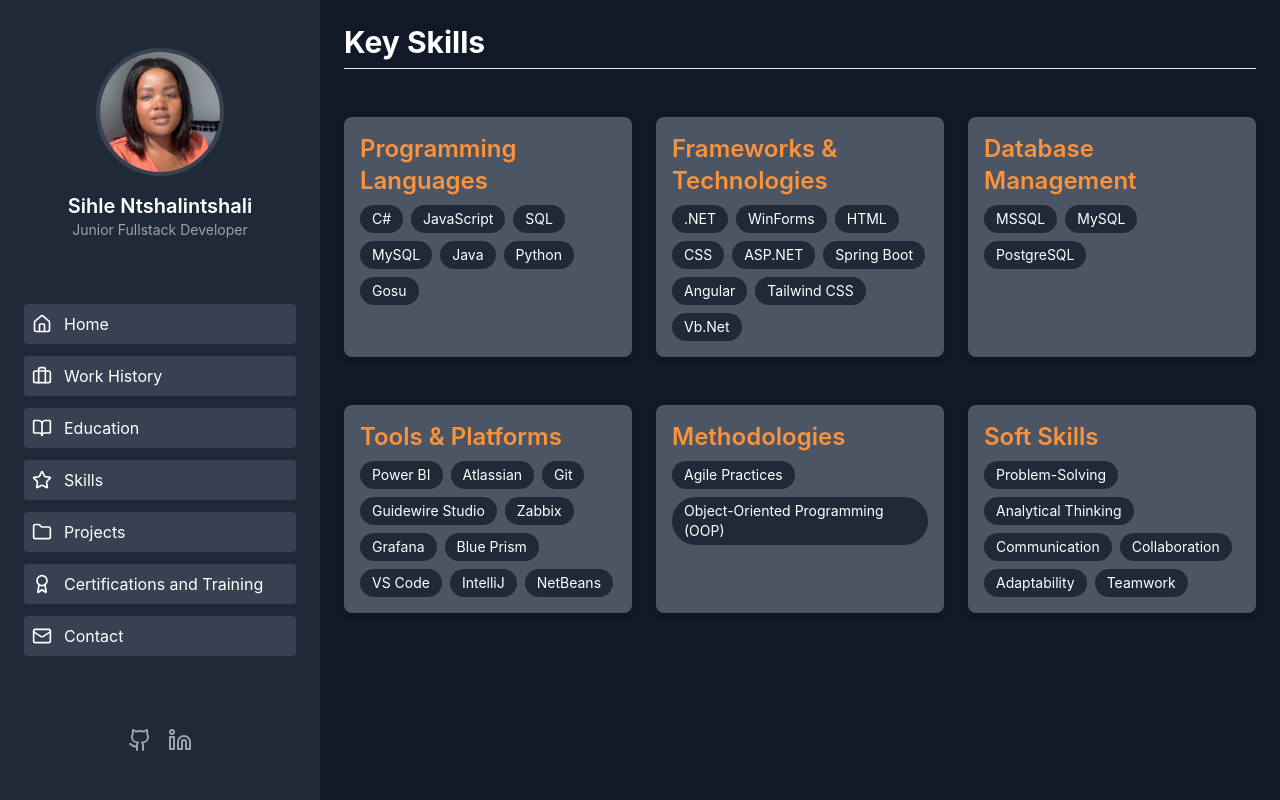
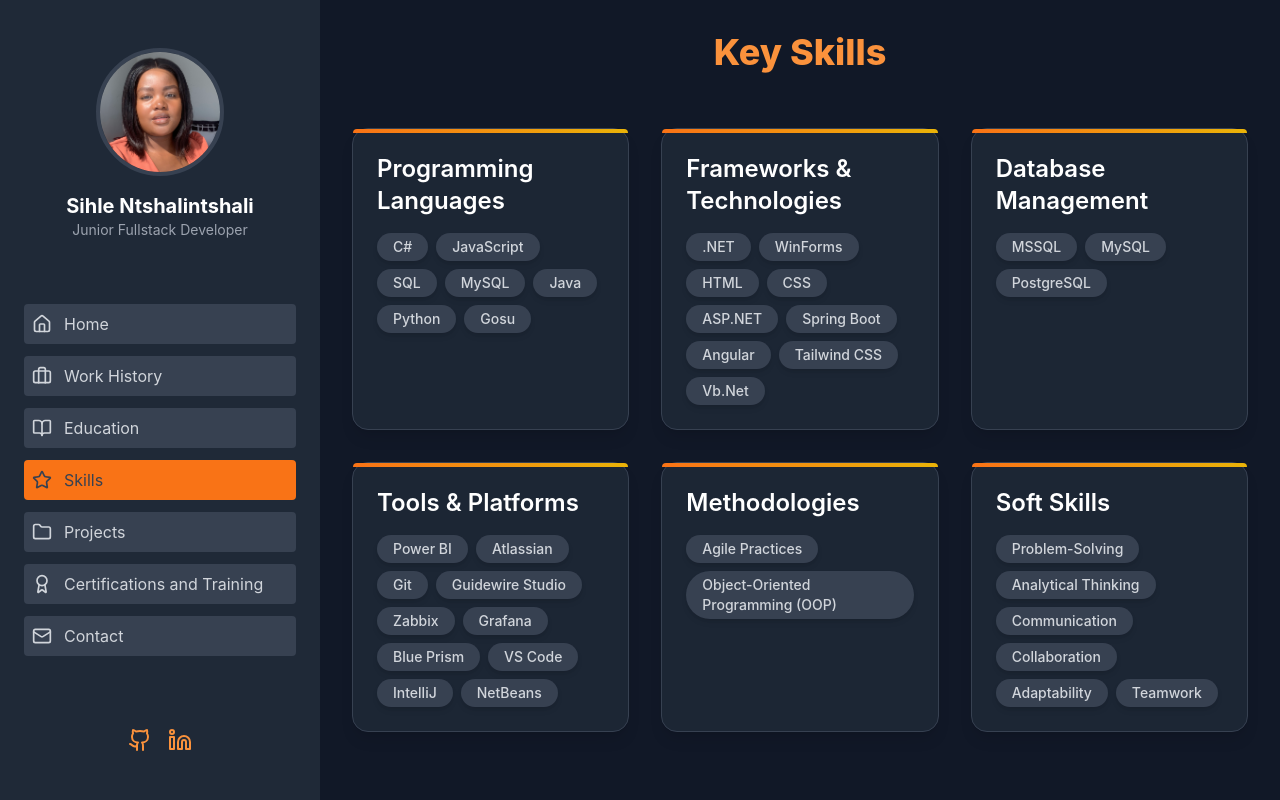
Before and after one commit to Sihle-06/my_portfolio, a React (Create React App) app: page /skills in a window 1280 px wide. Built offline with nearby package versions, Linux system fonts and the light colour scheme.

Commit message:
added some transition animation and added some motion for my pages

```diff
--- a/package.json
+++ b/package.json
@@ -8,6 +8,7 @@
     "@testing-library/jest-dom": "^6.6.3",
     "@testing-library/react": "^16.2.0",
     "@testing-library/user-event": "^13.5.0",
+    "framer-motion": "^12.5.0",
     "lucide-react": "^0.482.0",
     "react": "^19.0.0",
     "react-dom": "^19.0.0",
--- a/src/App.js
+++ b/src/App.js
@@ -1,26 +1,48 @@
 import React from "react";
-import Sidebar from './components/Sidebar';
-import Main from './components/Main';
-import WorkHistory from './components/WorkHistory';
-import Education from './components/Education';
-import Skills from './components/Skills';
-import Certificate from './components/Certificate';
-import Contact from './components/Contact';
-import { BrowserRouter, Routes, Route } from "react-router-dom";
+import { BrowserRouter, Routes, Route, useLocation } from "react-router-dom";
+import { AnimatePresence, motion } from "framer-motion";
+import Sidebar from "./components/Sidebar";
+import Main from "./components/Main";
+import WorkHistory from "./components/WorkHistory";
+import Education from "./components/Education";
+import Skills from "./components/Skills";
+import Projects from "./components/Projects";
+import Certificate from "./components/Certificate";
+import Contact from "./components/Contact";
+
+const pageVariants = {
+  initial: { opacity: 0, x: 50 },
+  animate: { opacity: 1, x: 0, transition: { duration: 0.5 } },
+  exit: { opacity: 0, x: -50, transition: { duration: 0.3 } },
+};
 
 const Layout = () => {
+  const location = useLocation();
+
   return (
-    <div className="flex h-screen bg-gray-900 text-white">
+    <div className="flex h-screen text-white bg-gray-900">
       <Sidebar />
-      <div className="flex-1 flex">
-        <Routes>
-          <Route path="/" element={<Main  />} className="items-center justify-center p-5"/>
-          <Route path="/work-history" element={<WorkHistory />} />
-          <Route path="/education" element= {<Education/>} />
-          <Route path="/skills" element = {<Skills/>} />
-          <Route path="/certifications" element = {<Certificate/>} />
-          <Route path="/contact" element = {<Contact/>} />
-        </Routes>
+      <div className="flex flex-1 overflow-hidden">
+        <AnimatePresence mode="wait">
+          <motion.div
+            key={location.pathname}
+            variants={pageVariants}
+            initial="initial"
+            animate="animate"
+            exit="exit"
+            className="w-full"
+          >
+            <Routes location={location} key={location.pathname}>
+              <Route path="/home" element={<Main />} />
+              <Route path="/work-history" element={<WorkHistory />} />
+              <Route path="/education" element={<Education />} />
+              <Route path="/skills" element={<Skills />} />
+              <Route path="/certifications" element={<Certificate />} />
+              <Route path="/contact" element={<Contact />} />
+              <Route path="/projects" element={<Projects />} />
+            </Routes>
+          </motion.div>
+        </AnimatePresence>
       </div>
     </div>
   );
--- a/src/components/Contact.js
+++ b/src/components/Contact.js
@@ -44,16 +44,16 @@ export default function ContactPage() {
   };
 
   return (
-    <div className="p-6 bg-gray-900 text-white min-h-screen flex flex-col items-center">
-      <h1 className="text-3xl font-bold mb-6 border-b pb-2 w-full ">Contact</h1>
-      <h3 className="text-gray-500 text-sm">Get in touch</h3>
-      <h1 className="text-4xl font-bold text-gray-900 mt-1">Contact Me</h1>
-      <p className="text-gray-500 mt-2 mb-8">Feel free to reach out for collaborations</p>
+    <div className="flex flex-col items-center min-h-screen p-6 text-white bg-gray-900">
+      <h1 className="w-full pb-2 mb-6 text-3xl font-bold border-b ">Contact</h1>
+      <h3 className="text-sm text-gray-500">Get in touch</h3>
+      <h1 className="mt-1 text-4xl font-bold text-gray-900">Contact Me</h1>
+      <p className="mt-2 mb-8 text-gray-500">Feel free to reach out for collaborations</p>
 
-      <div className="grid md:grid-cols-2 gap-8 w-full max-w-4xl">
+      <div className="grid w-full max-w-4xl gap-8 md:grid-cols-2">
         {/* Contact Information */}
-        <div className="bg-gray-800 p-6 rounded-2xl shadow-lg">
-          <h2 className="text-xl font-semibold mb-4">Contact Information</h2>
+        <div className="p-6 bg-gray-800 shadow-lg rounded-2xl">
+          <h2 className="mb-4 text-xl font-semibold">Contact Information</h2>
           <div className="space-y-4">
             <div className="flex items-center space-x-3">
               <FaMapMarkerAlt className="text-orange-400" />
@@ -68,14 +68,14 @@ export default function ContactPage() {
               <span className="font-semibold">sihlentshalintshali06@gmail.com</span>
             </div>
           </div>
-          <div className="mt-12 bg-gradient-to-r from-orange-400 to-orange-700  text-white p-4 w-full h-50 rounded-xl">
-            <h3 className="font-semibold mt-4">Let's connect</h3>
-            <p className="text-sm mt-6">I'm always open to discussing new projects, creative ideas, or opportunities to be part of your vision.</p>
+          <div className="w-full p-4 mt-12 text-white bg-gradient-to-r from-orange-400 to-orange-700 h-50 rounded-xl">
+            <h3 className="mt-4 font-semibold">Let's connect</h3>
+            <p className="mt-6 text-sm">I'm always open to discussing new projects, creative ideas, or opportunities to be part of your vision.</p>
           </div>
         </div>
 
         {/* Contact Form */}
-        <div className="bg-gray-800 p-6 rounded-2xl shadow-lg">
+        <div className="p-6 bg-gray-800 shadow-lg rounded-2xl">
           <form ref={form} onSubmit={sendEmail} className="space-y-4">
             <div>
               <label className="block text-gray-200">Full Name</label>
@@ -84,7 +84,7 @@ export default function ContactPage() {
                 name="name"
                 value={formState.name}
                 onChange={handleChange}
-                className="w-full p-3 border rounded-lg mt-1 text-gray-600"
+                className="w-full p-3 mt-1 text-gray-600 border rounded-lg"
                 placeholder="Your name"
                 required
               />
@@ -96,7 +96,7 @@ export default function ContactPage() {
                 name="email"
                 value={formState.email}
                 onChange={handleChange}
-                className="w-full p-3 border rounded-lg mt-1 text-gray-600"
+                className="w-full p-3 mt-1 text-gray-600 border rounded-lg"
                 placeholder="your.email@example.com"
                 required
               />
@@ -107,7 +107,7 @@ export default function ContactPage() {
                 name="message"
                 value={formState.message}
                 onChange={handleChange}
-                className="w-full p-3 border rounded-lg mt-1 h-32 text-gray-600"
+                className="w-full h-32 p-3 mt-1 text-gray-600 border rounded-lg"
                 placeholder="Your message here..."
                 required
               ></textarea>
@@ -115,7 +115,7 @@ export default function ContactPage() {
             <button
               type="submit"
               disabled={isSubmitting}
-              className="w-full flex items-center justify-center bg-gradient-to-r from-orange-400 to-orange-500 text-white py-3 rounded-lg text-lg font-semibold"
+              className="flex items-center justify-center w-full py-3 text-lg font-semibold text-white rounded-lg bg-gradient-to-r from-orange-400 to-orange-500"
             >
               {isSubmitting ? "Sending..." : <><FaPaperPlane className="mr-2" /> Send Message</>}
             </button>
--- a/src/components/Education.js
+++ b/src/components/Education.js
@@ -23,20 +23,30 @@ const Education = () => {
   ];
 
   return (
-    <div className="p-6 bg-gray-900 text-white min-h-screen">
-      <h1 className="text-3xl font-bold mb-6 border-b pb-2">Education</h1>
+    <div className="min-h-screen p-8 text-white bg-gray-900">
+      <h1 className="pb-4 mb-10 text-4xl font-extrabold text-center text-orange-400">
+        Education
+      </h1>
+      <div className="grid gap-8 md:grid-cols-2">
         {educationData.map((edu, index) => (
-        <div key={index} className="mb-6 p-4 bg-gray-800 rounded-lg shadow-md">
-          <h2 className="text-2xl font-semibold">{edu.degree}</h2>
-          <p className="text-orange-400 ">{edu.institution} | {edu.duration}</p>
-          <ul className="mt-2 list-disc list-inside text-gray-300">
+          <div
+            key={index}
+            className="relative p-6 transition-all duration-300 transform bg-gray-800 border border-gray-700 shadow-lg rounded-2xl bg-opacity-90 backdrop-blur-md hover:scale-105 hover:border-orange-400 hover:shadow-orange-500/50"
+          >
+            <div className="absolute top-0 left-0 w-full h-1 bg-gradient-to-r from-orange-500 to-yellow-500 rounded-t-2xl"></div>
+            <h2 className="text-2xl font-bold text-white">{edu.degree}</h2>
+            <p className="mt-1 text-lg font-medium text-orange-400">
+              {edu.institution} | {edu.duration}
+            </p>
+            <ul className="mt-4 space-y-2 text-gray-300 list-disc list-inside">
               {edu.details.map((item, i) => (
-              <li key={i}>{item}</li>
+                <li key={i} className="leading-relaxed">{item}</li>
               ))}
             </ul>
           </div>
         ))}
       </div>
+    </div>
   );
 };
 
--- /dev/null
+++ b/src/components/Projects.js
@@ -0,0 +1,57 @@
+import React from "react";
+import { Database, Smartphone } from "lucide-react";
+
+const projects = [
+  {
+    title: "Employee Management System",
+    details: [
+      "Designed a CRUD-based system allowing users to add, update, and delete employee records with built-in validation for data integrity.",
+      "Integrated with a local SQL Server database for secure and efficient data handling.",
+      "Included image upload functionality and Gravatar integration for profile management.",
+      "Implemented robust error handling to enhance user experience."
+    ],
+    icon: <Database size={28} className="text-orange-400" />,
+  },
+  {
+    title: "Ecommerce - Marketplace",
+    details: [
+        "Developed an e-commerce application enabling secure transactions between buyers and service providers.",
+        "Implemented user authentication and verification features to enhance platform security.",
+        "Integrated payment processing, order tracking, and a rating system to improve user experience.",
+        "Utilized Spring Boot for backend services and PostgreSQL for efficient data management.",
+        "Built the frontend with Angular to ensure a responsive and user-friendly interface."
+        ],
+    icon: <Smartphone size={28} className="text-orange-400" />,
+  },
+];
+
+const Projects = () => {
+  return (
+    <div className="min-h-screen p-8 text-white bg-gray-900">
+      <h1 className="pb-4 mb-10 text-4xl font-extrabold text-center text-orange-400">
+        Projects
+      </h1>
+      <div className="grid gap-8 md:grid-cols-2">
+        {projects.map((project, index) => (
+          <div
+            key={index}
+            className="relative p-6 transition-all duration-300 transform bg-gray-800 border border-gray-700 shadow-lg rounded-2xl bg-opacity-90 backdrop-blur-md hover:scale-105 hover:border-orange-400 hover:shadow-orange-500/50"
+          >
+            <div className="absolute top-0 left-0 w-full h-1 bg-gradient-to-r from-orange-500 to-yellow-500 rounded-t-2xl"></div>
+            <div className="flex items-center mb-2 space-x-3">
+              {project.icon}
+              <h2 className="text-2xl font-bold text-white">{project.title}</h2>
+            </div>
+            <ul className="mt-4 space-y-2 text-gray-300 list-disc list-inside">
+              {project.details.map((detail, i) => (
+                <li key={i} className="leading-relaxed">{detail}</li>
+              ))}
+            </ul>
+          </div>
+        ))}
+      </div>
+    </div>
+  );
+};
+
+export default Projects;
--- a/src/components/Sidebar.js
+++ b/src/components/Sidebar.js
@@ -1,51 +1,39 @@
 import { Home, Briefcase, BookOpen, Star, Folder, Award, Mail, Github, Linkedin } from "lucide-react";
-import { Link, Outlet } from "react-router-dom";
-import logo from '../assets/index.jpg'
+import { Link, Outlet, useLocation } from "react-router-dom";
+import logo from "../assets/index.jpg";
 
 const Sidebar = () => {
+  const location = useLocation();
+
   return (
-    <aside className="w-80 bg-gray-800 p-6 flex flex-col items-center h-screen">
+    <aside className="flex flex-col items-center h-screen p-6 bg-gray-800 w-80">
       <img
         src={logo}
         alt="Profile"
-        className="object-cover rounded-full w-32 h-32 border-4 border-gray-700 mt-6"
+        className="object-cover w-32 h-32 mt-6 border-4 border-gray-700 rounded-full"
       />
-      <h2 className="mt-4 text-xl font-semibold">Sihle Ntshalintshali</h2>
+      <h1 className="mt-4 text-xl font-bold">Sihle Ntshalintshali</h1>
       <p className="text-sm text-gray-400">Junior Fullstack Developer</p>
 
-      <nav className="my-6 mt-16 w-full">
+      <nav className="w-full my-6 mt-16">
         <ul className="space-y-3">
-          <Link to="/" className="block">
-            <NavItem icon={<Home size={20} />} label="Home" />
-          </Link>
-          <Link to="/work-history" className="block">
-            <NavItem icon={<Briefcase size={20} />} label="Work History" />
-          </Link>
-          <Link to="/education" className="block">
-            <NavItem icon={<BookOpen size={20} />} label="Education" />
-          </Link>
-          <Link to="/skills" className="block">
-            <NavItem icon={<Star size={20} />} label="Skills" />
-          </Link>
-          <Link to="/projects" className="block">
-            <NavItem icon={<Folder size={20} />} label="Projects" />
-          </Link>
-          <Link to="/certifications" className="block">
-            <NavItem icon={<Award size={20} />} label="Certifications and Training" />
-          </Link>
-          <Link to="/contact" className="block">
-            <NavItem icon={<Mail size={20} />} label="Contact" />
-          </Link>
+          <NavItem to="/home" icon={<Home size={20} />} label="Home" currentPath={location.pathname} />
+          <NavItem to="/work-history" icon={<Briefcase size={20} />} label="Work History" currentPath={location.pathname} />
+          <NavItem to="/education" icon={<BookOpen size={20} />} label="Education" currentPath={location.pathname} />
+          <NavItem to="/skills" icon={<Star size={20} />} label="Skills" currentPath={location.pathname} />
+          <NavItem to="/projects" icon={<Folder size={20} />} label="Projects" currentPath={location.pathname} />
+          <NavItem to="/certifications" icon={<Award size={20} />} label="Certifications and Training" currentPath={location.pathname} />
+          <NavItem to="/contact" icon={<Mail size={20} />} label="Contact" currentPath={location.pathname} />
         </ul>
       </nav>
 
       {/* Social Links */}
-      <div className="mt-auto flex space-x-4 pb-6">
+      <div className="flex pb-6 mt-auto space-x-4">
         <a href="https://github.com/Sihle-06" target="_blank" rel="noopener noreferrer">
-          <Github className="w-6 h-6 text-gray-400 hover:text-white" />
+          <Github className="w-6 h-6 text-orange-400 hover:text-white" />
         </a>
         <a href="https://www.linkedin.com/in/sihle-ntshalintshali-811688194/" target="_blank" rel="noopener noreferrer">
-          <Linkedin className="w-6 h-6 text-gray-400 hover:text-white" />
+          <Linkedin className="w-6 h-6 text-orange-400 hover:text-white" />
         </a>
       </div>
       <Outlet />
@@ -53,12 +41,18 @@ const Sidebar = () => {
   );
 };
 
-const NavItem = ({ icon, label }) => {
+const NavItem = ({ to, icon, label, currentPath }) => {
+  const isActive = currentPath === to;
+
   return (
-    <div className="flex items-center space-x-3 p-2 rounded bg-gray-700 hover:bg-gray-600 cursor-pointer">
-      {icon}
-      <span>{label}</span>
-    </div>
+    <Link to={to} className="block">
+      <div className={`flex items-center p-2 space-x-3 rounded cursor-pointer
+        ${isActive ? "bg-orange-500 text-gray-700" : "bg-gray-700 text-gray-300"}
+        hover:bg-orange-400 hover:text-white transition`}>
+        {icon}
+        <span>{label}</span>
+      </div>
+    </Link>
   );
 };
 
--- a/src/components/Skills.js
+++ b/src/components/Skills.js
@@ -4,40 +4,81 @@ const KeySkills = () => {
   const skillsData = [
     {
       category: "Programming Languages",
-      skills: ["C#", "JavaScript", "SQL", "MySQL", "Java", "Python", "Gosu"]
+      skills: ["C#", "JavaScript", "SQL", "MySQL", "Java", "Python", "Gosu"],
     },
     {
       category: "Frameworks & Technologies",
-      skills: [".NET", "WinForms", "HTML", "CSS", "ASP.NET", "Spring Boot", "Angular", "Tailwind CSS", "Vb.Net"]
+      skills: [
+        ".NET",
+        "WinForms",
+        "HTML",
+        "CSS",
+        "ASP.NET",
+        "Spring Boot",
+        "Angular",
+        "Tailwind CSS",
+        "Vb.Net",
+      ],
     },
     {
       category: "Database Management",
-      skills: ["MSSQL", "MySQL", "PostgreSQL"]
+      skills: ["MSSQL", "MySQL", "PostgreSQL"],
     },
     {
       category: "Tools & Platforms",
-      skills: ["Power BI", "Atlassian", "Git", "Guidewire Studio", "Zabbix", "Grafana", "Blue Prism", "VS Code", "IntelliJ", "NetBeans"]
+      skills: [
+        "Power BI",
+        "Atlassian",
+        "Git",
+        "Guidewire Studio",
+        "Zabbix",
+        "Grafana",
+        "Blue Prism",
+        "VS Code",
+        "IntelliJ",
+        "NetBeans",
+      ],
     },
     {
       category: "Methodologies",
-      skills: ["Agile Practices", "Object-Oriented Programming (OOP)"]
+      skills: ["Agile Practices", "Object-Oriented Programming (OOP)"],
     },
     {
       category: "Soft Skills",
-      skills: ["Problem-Solving", "Analytical Thinking", "Communication", "Collaboration", "Adaptability", "Teamwork"]
-    }
+      skills: [
+        "Problem-Solving",
+        "Analytical Thinking",
+        "Communication",
+        "Collaboration",
+        "Adaptability",
+        "Teamwork",
+      ],
+    },
   ];
 
   return (
-    <div className="p-6 bg-gray-900 text-white min-h-screen flex flex-col items-center">
-      <h1 className="text-3xl font-bold mb-6 border-b pb-2 w-full ">Key Skills</h1>
-      <div className="max-w-7xl w-full grid grid-cols-1 md:grid-cols-2 lg:grid-cols-3 gap-6">
+    <div className="min-h-screen p-8 text-white bg-gray-900">
+      <h1 className="pb-4 mb-10 text-4xl font-extrabold text-center text-orange-400">
+        Key Skills
+      </h1>
+      <div className="grid gap-8 md:grid-cols-2 lg:grid-cols-3">
         {skillsData.map((skillGroup, index) => (
-          <div key={index} className="p-4 bg-gray-600 rounded-lg shadow-md mt-6">
-            <h2 className="text-2xl text-orange-400  font-semibold">{skillGroup.category}</h2>
-            <div className="flex flex-wrap mt-2 gap-2">
+          <div
+            key={index}
+            className="relative p-6 transition-all duration-300 transform bg-gray-800 border border-gray-700 shadow-lg rounded-2xl bg-opacity-90 backdrop-blur-md hover:scale-105 hover:border-orange-400 hover:shadow-orange-500/50"
+          >
+            <div className="absolute top-0 left-0 w-full h-1 bg-gradient-to-r from-orange-500 to-yellow-500 rounded-t-2xl"></div>
+            <h2 className="text-2xl font-semibold text-white">
+              {skillGroup.category}
+            </h2>
+            <div className="flex flex-wrap gap-2 mt-4">
               {skillGroup.skills.map((skill, i) => (
-                <span key={i} className="bg-gray-800 px-3  py-1 rounded-full text-sm">{skill}</span>
+                <span
+                  key={i}
+                  className="px-4 py-1 text-sm font-medium text-gray-300 transition-all bg-gray-700 rounded-full shadow-md hover:bg-orange-500 hover:text-white"
+                >
+                  {skill}
+                </span>
               ))}
             </div>
           </div>
--- a/src/components/WorkHistory.js
+++ b/src/components/WorkHistory.js
@@ -3,9 +3,9 @@ import React from "react";
 const WorkHistory = () => {
   const experiences = [
     {
-        title: "Junior Full-Stack Developer (Internship)",
-        company: "Shaper | Johannesburg",
-        duration: "During IT: Systems Support NQF 5 Learnership",
+      title: "Junior Full-Stack Developer",
+      company: "Shaper | Auckland Park",
+      duration: "Oct 2024 - Current",
       responsibilities: [
         "Developed backend services with Spring Boot and PostgreSQL, ensuring seamless API communication with frontend applications.",
         "Implemented RESTful APIs to support the EasyErrands mobile application, improving data management and user experience.",
@@ -36,24 +36,33 @@ const WorkHistory = () => {
         "Supported automation projects by analyzing workflows and assisting in process improvements."
       ]
     }
-
   ];
 
   return (
-    <div className="p-6 bg-gray-900 text-white min-h-screen">
-      <h1 className="text-3xl font-bold mb-6 border-b pb-2">Work History</h1>
+    <div className="min-h-screen p-8 text-white bg-gray-900">
+      <h1 className="pb-4 mb-10 text-4xl font-extrabold text-center text-orange-400">
+        Work Experience
+      </h1>
+      <div className="grid gap-8 md:grid-cols-2">
         {experiences.map((exp, index) => (
-        <div key={index} className="mb-6 p-4 bg-gray-800 rounded-lg shadow-md">
-          <h2 className="text-2xl font-semibold">{exp.title}</h2>
-          <p className="text-orange-400 ">{exp.company} | {exp.duration}</p>
-          <ul className="mt-2 list-disc list-inside text-gray-300">
+          <div
+            key={index}
+            className="relative p-6 transition-all duration-300 transform bg-gray-800 border border-gray-700 shadow-lg rounded-2xl bg-opacity-90 backdrop-blur-md hover:scale-105 hover:border-orange-400 hover:shadow-orange-500/50"
+          >
+            <div className="absolute top-0 left-0 w-full h-1 bg-gradient-to-r from-orange-500 to-yellow-500 rounded-t-2xl"></div>
+            <h2 className="text-2xl font-bold text-white">{exp.title}</h2>
+            <p className="mt-1 text-lg font-medium text-orange-400">
+              {exp.company} | {exp.duration}
+            </p>
+            <ul className="mt-4 space-y-2 text-gray-300 list-disc list-inside">
               {exp.responsibilities.map((item, i) => (
-              <li key={i}>{item}</li>
+                <li key={i} className="leading-relaxed">{item}</li>
               ))}
             </ul>
           </div>
         ))}
       </div>
+    </div>
   );
 };
 
```
Also changed, not shown: src/components/Certificate.js (+27 -7 lines), src/components/Main.js (+60 -15 lines), 2 other files (tests, documents, lock files or other folders). Lines whose indentation alone changed are shown as unchanged.
